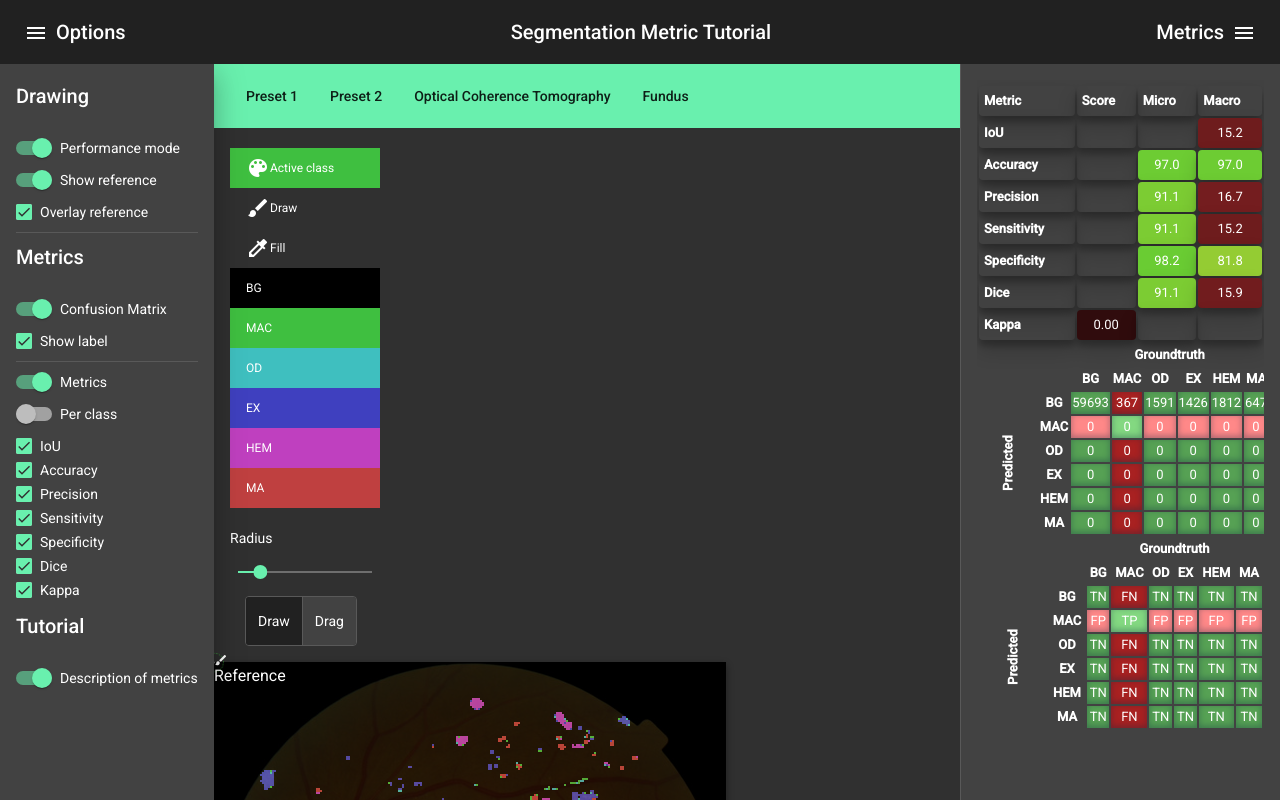
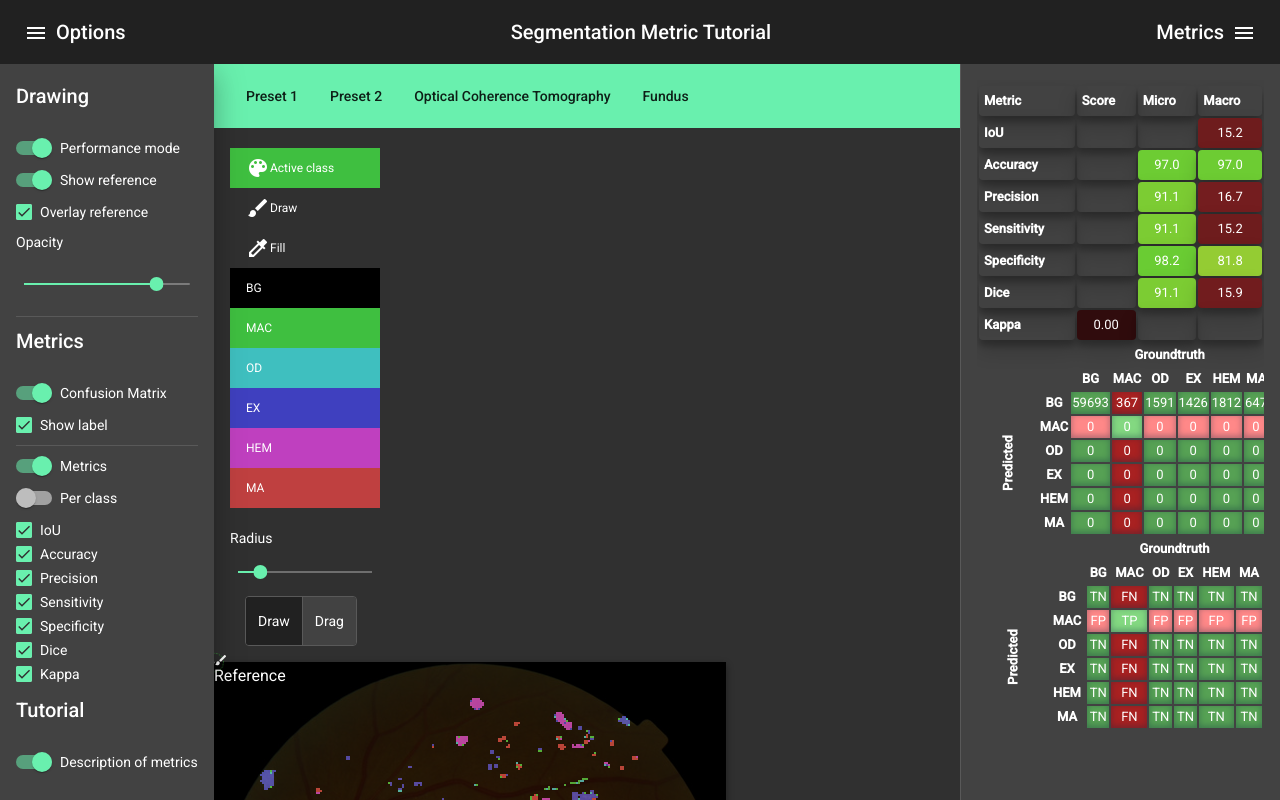
Before and after one commit to ClementPla/SegmentationMetricTutorial, an Angular app: page / in a window 1280 px wide. Built offline with nearby package versions, Linux system fonts and the light colour scheme.

Commit message:
opacity slider forgot in merge

```diff
--- a/src/app/app.component.html
+++ b/src/app/app.component.html
@@ -57,6 +57,16 @@
         Overlay reference
       </mat-checkbox>
 
+      <label for="sliderOpacity">Opacity</label>
+      <mat-slider id="sliderOpacity"
+      valueText="Opacity"
+      min="1"
+      max="100"
+      (input)="changeOpacity(($event).value)"
+      value="80"
+      thumbLabel
+      step="1"></mat-slider>
+
       <mat-divider></mat-divider>
       <h2>Metrics</h2>
       <mat-slide-toggle
@@ -69,7 +79,7 @@
         Confusion Matrix
       </mat-slide-toggle>
 
-      <mat-checkbox
+      <mat-checkbox *ngIf="UICtrlService.showConfMat"
         class="example-margin"
         [checked]="UICtrlService.showConfMatLabel"
         (change)="UICtrlService.toggleCMLabel()"
@@ -132,5 +142,5 @@
     <app-metrics *ngIf="UICtrlService.showMetrics" (changeActiveClass)="changeActiveClass($event)"></app-metrics>
     <app-conf-mat *ngIf="UICtrlService.showConfMat" (changeActiveClass)="changeActiveClass($event)"></app-conf-mat>
   </mat-drawer>
-  <app-drawing></app-drawing>
+  <app-drawing [overlayOpacity]="overlayOpacity"></app-drawing>
 </mat-drawer-container>
```
